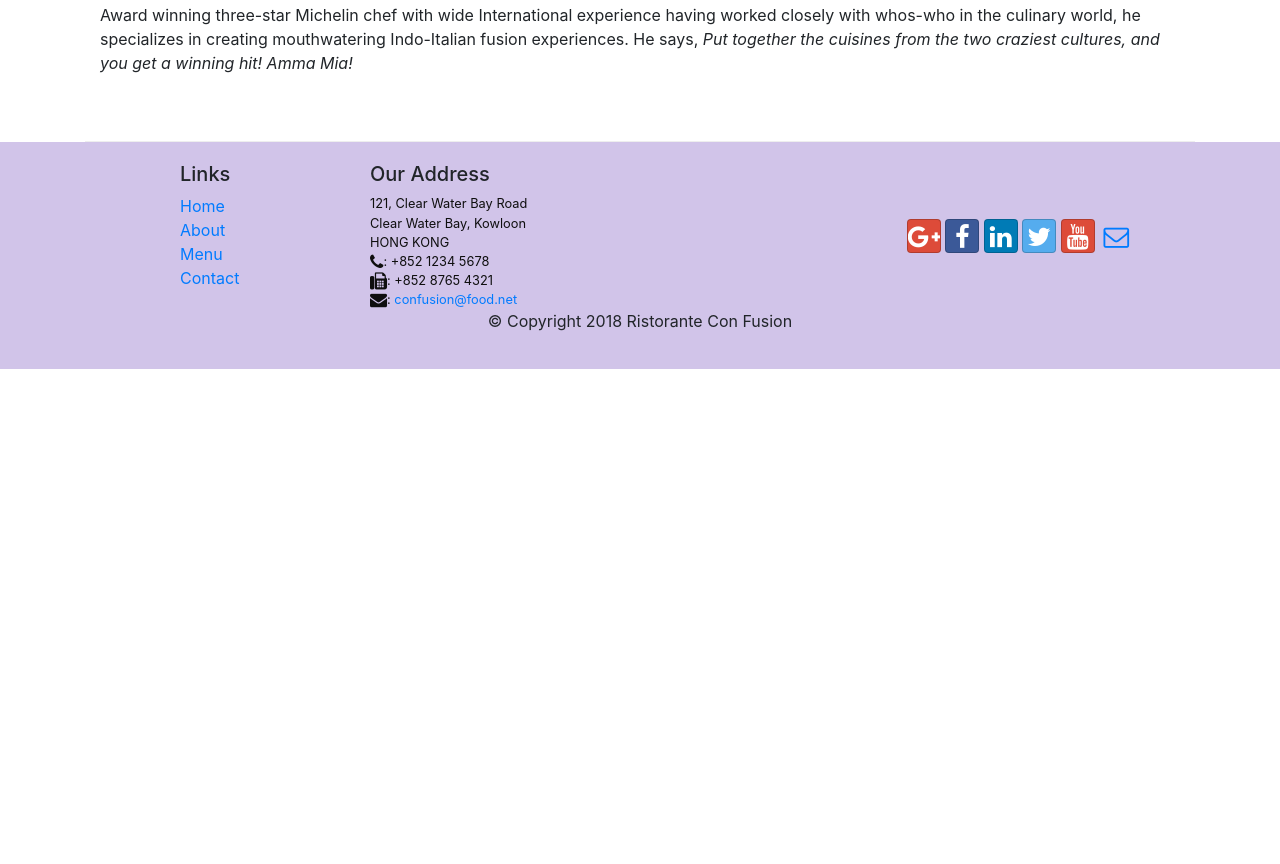
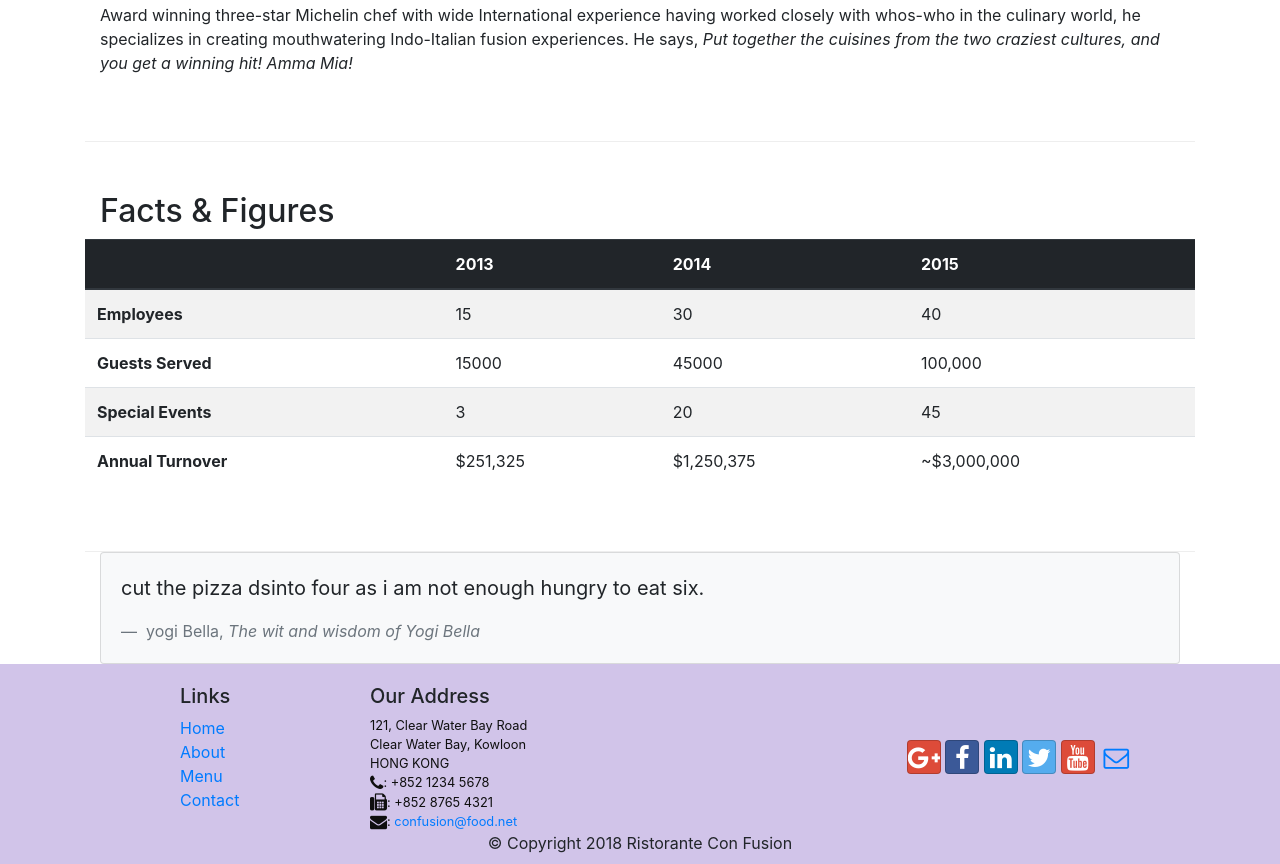
Before and after one commit to balatejabommeri/conFusion, a website: page aboutus.html in a window 1280 px wide. Shown: the part 1412-2276 px from the top of the page. Before the commit the page ends 1781 px from the top, so only its background shows below. Drawn offline with nearby package versions, Linux system fonts and the light colour scheme.

Commit message:
Table and Cards

```diff
--- a/aboutus.html
+++ b/aboutus.html
@@ -64,7 +64,22 @@
                 <p>Started in 2010, Ristorante con Fusion quickly established itself as a culinary icon par excellence in Hong Kong. With its unique brand of world fusion cuisine that can be found nowhere else, it enjoys patronage from the A-list clientele in Hong Kong.  Featuring four of the best three-star Michelin chefs in the world, you never know what will arrive on your plate the next time you visit us.</p>
                 <p>The restaurant traces its humble beginnings to <em>The Frying Pan</em>, a successful chain started by our CEO, Mr. Peter Pan, that featured for the first time the world's best cuisines in a pan.</p>
             </div>
-            <div>
+            <div class="col-12 col-sm">
+                <div class="card">
+                    <h3 class="card-header bg-primary text-white">Facts At a Glance</h3>
+                    <div class="card-body">
+                        <dl class="row">
+                            <dt class="col-6">Started</dt>
+                            <dd class="col-6">3 Feb. 2013</dd>
+                            <dt class="col-6">Major Stake Holder</dt>
+                            <dd class="col-6">HK Fine Foods Inc.</dd>
+                            <dt class="col-6">Last Year's Turnover</dt>
+                            <dd class="col-6">$1,250,375</dd>
+                            <dt class="col-6">Employees</dt>
+                            <dd class="col-6">40</dd>
+                        </dl>
+                    </div>
+                </div>
             </div>
         </div>
 
@@ -82,6 +97,62 @@
                 <p class="d-none d-sm-block">Award winning three-star Michelin chef with wide International experience having worked closely with whos-who in the culinary world, he specializes in creating mouthwatering Indo-Italian fusion experiences. He says, <em>Put together the cuisines from the two craziest cultures, and you get a winning hit! Amma Mia!</em></p>
             </div>
        </div>
+               <div class="row row-content">
+            <div class="col-12 col-sm-9">
+                <h2>Facts &amp; Figures</h2>
+            </div>
+             <div class="col-12 col-sm-3">
+            </div>
+            <div class="table-responsive">
+                <table class="table table-striped">
+                    <thead class="thead-dark">
+                        <tr>
+                            <th>&nbsp;</th>
+                            <th>2013</th>
+                            <th>2014</th>
+                            <th>2015</th>
+                        </tr>
+                    </thead>
+                    <tbody>
+                        <tr>
+                            <th>Employees</th>
+                            <td>15</td>
+                            <td>30</td>
+                            <td>40</td>
+                        </tr>
+                        <tr>
+                            <th>Guests Served</th>
+                            <td>15000</td>
+                            <td>45000</td>
+                            <td>100,000</td>
+                        </tr>
+                        <tr>
+                            <th>Special Events</th>
+                            <td>3</td>
+                            <td>20</td>
+                            <td>45</td>
+                        </tr>
+                        <tr>
+                            <th>Annual Turnover</th>
+                            <td>$251,325</td>
+                            <td>$1,250,375</td>
+                            <td>~$3,000,000</td>
+                        </tr>
+                    </tbody>
+                </table>
+            </div>
+       </div>
+       <div class="col-12">
+<div class="card card-body bg-light">
+    <blockquote class="blockquote mb-0">
+        <p>cut the pizza dsinto four as i am not enough hungry to eat six.</p>
+        <footer class="blockquote-footer">
+            yogi Bella,
+            <cite title="Source Title"> The wit and wisdom of Yogi Bella</cite>
+        </footer>
+    </blockquote>
+</div>
+</div>
 
     </div>
 
```
